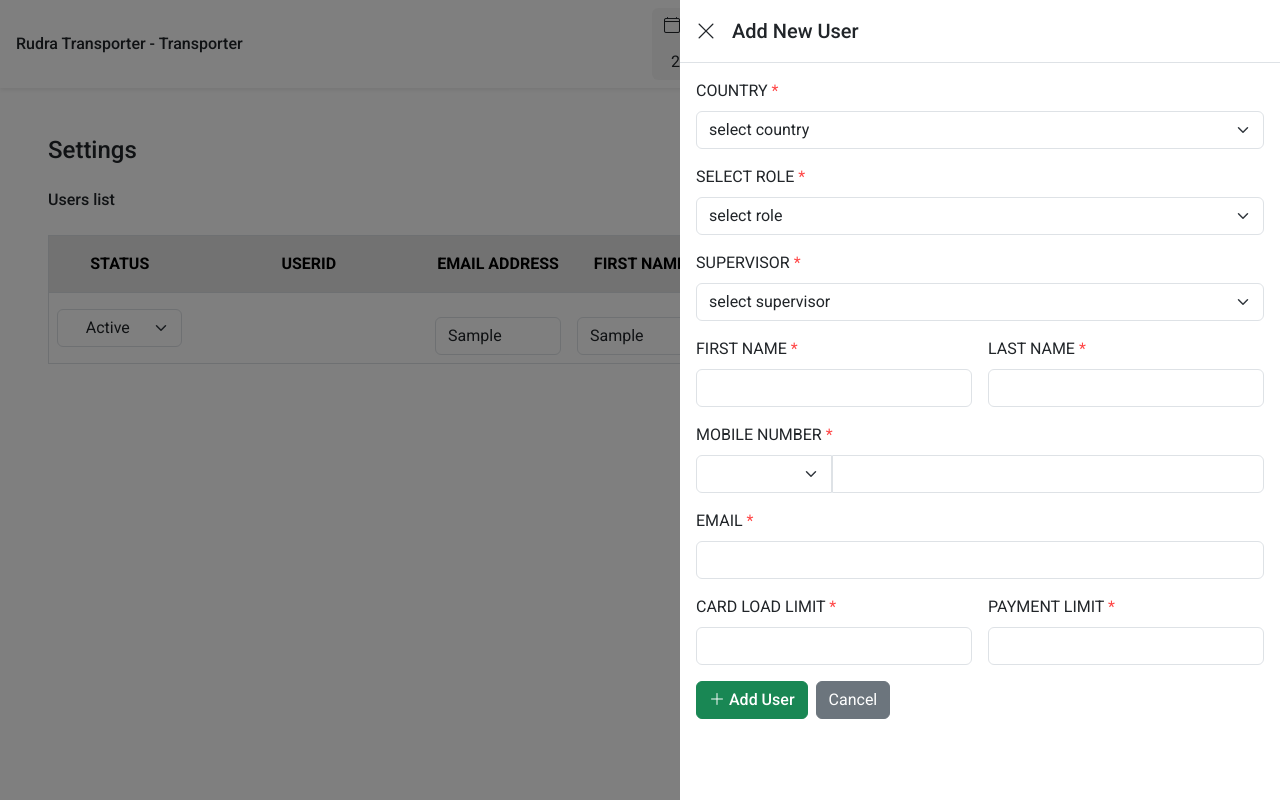
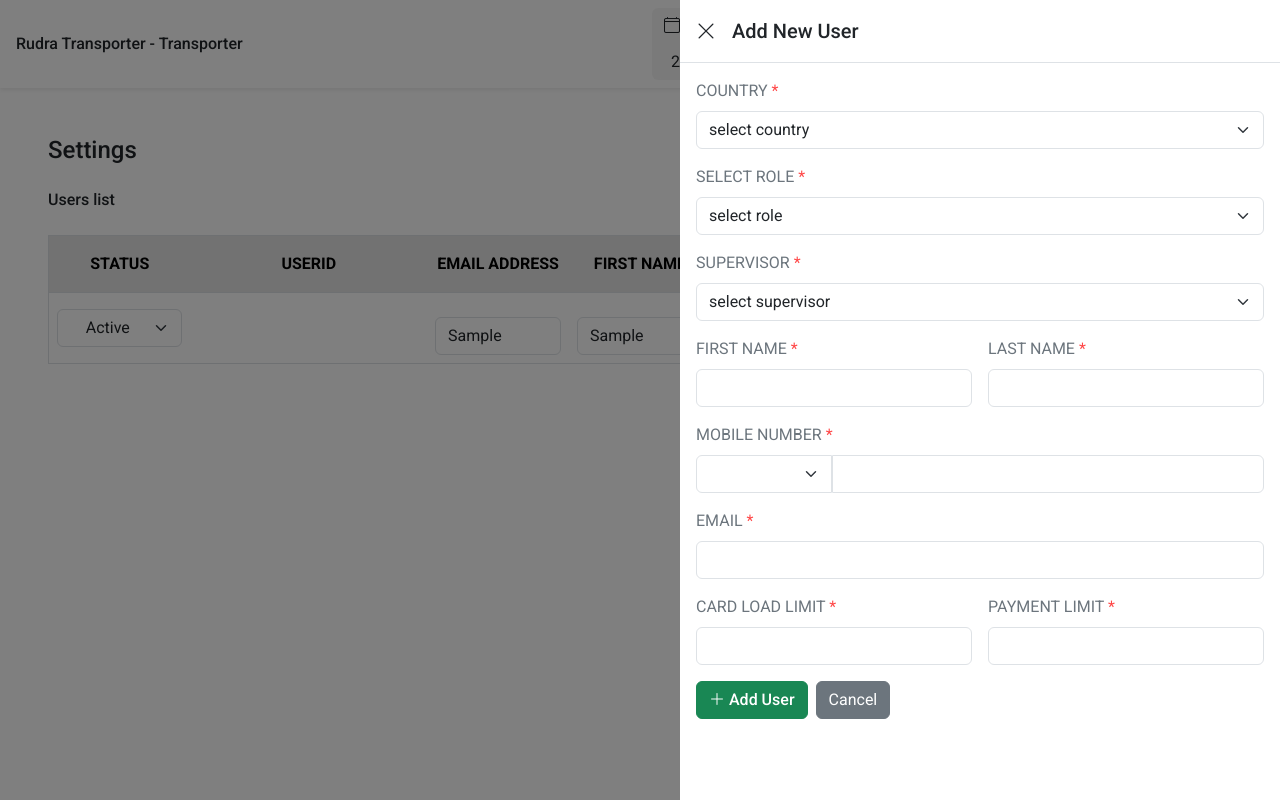
Before and after one commit to subrat611/MoXey_Frontend_Assessment, a React (Vite) app: page / in a window 1280 px wide. Both pictures are taken after typing "Sample", "Sample", "Sample" into the empty fields and a click on the button "Add New User". Built offline with nearby package versions, Linux system fonts and the light colour scheme.

Commit message:
fix: color update

```diff
--- a/src/components/Dialog/Dialog.jsx
+++ b/src/components/Dialog/Dialog.jsx
@@ -44,7 +44,7 @@ const Dialog = ({
           <div className="mb-3">
             <label
               htmlFor={formField.id}
-              className={`form-label text-uppercase ${
+              className={`form-label text-secondary text-uppercase ${
                 formField.isRequired && "required_asterisk"
               }`}
             >
@@ -85,7 +85,7 @@ const Dialog = ({
                     <div className="col-12 col-md p-0" key={i}>
                       <label
                         htmlFor={field.id}
-                        className={`form-label text-uppercase ${
+                        className={`form-label text-secondary text-uppercase ${
                           field.isRequired && "required_asterisk"
                         }`}
                       >
@@ -114,7 +114,7 @@ const Dialog = ({
               <div className="mb-3">
                 <label
                   htmlFor={formField.id}
-                  className={`form-label text-uppercase ${
+                  className={`form-label text-secondary text-uppercase ${
                     formField.isRequired && "required_asterisk"
                   }`}
                 >
@@ -143,7 +143,7 @@ const Dialog = ({
           <div className="mb-3">
             <label
               htmlFor={formField.id}
-              className={`form-label text-uppercase ${
+              className={`form-label text-secondary text-uppercase ${
                 formField.isRequired && "required_asterisk"
               }`}
             >
@@ -207,7 +207,7 @@ const Dialog = ({
                 <div className="mb-3">
                   <label
                     htmlFor="country"
-                    className="form-label text-uppercase required_asterisk"
+                    className="form-label text-secondary text-uppercase required_asterisk"
                   >
                     country
                   </label>
```
